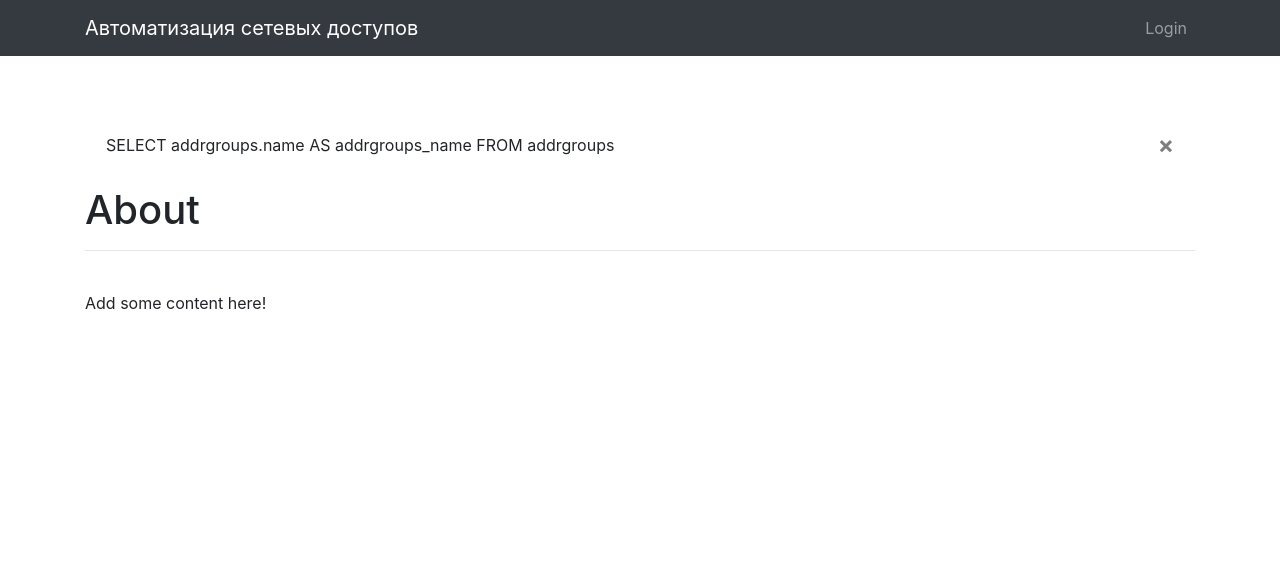
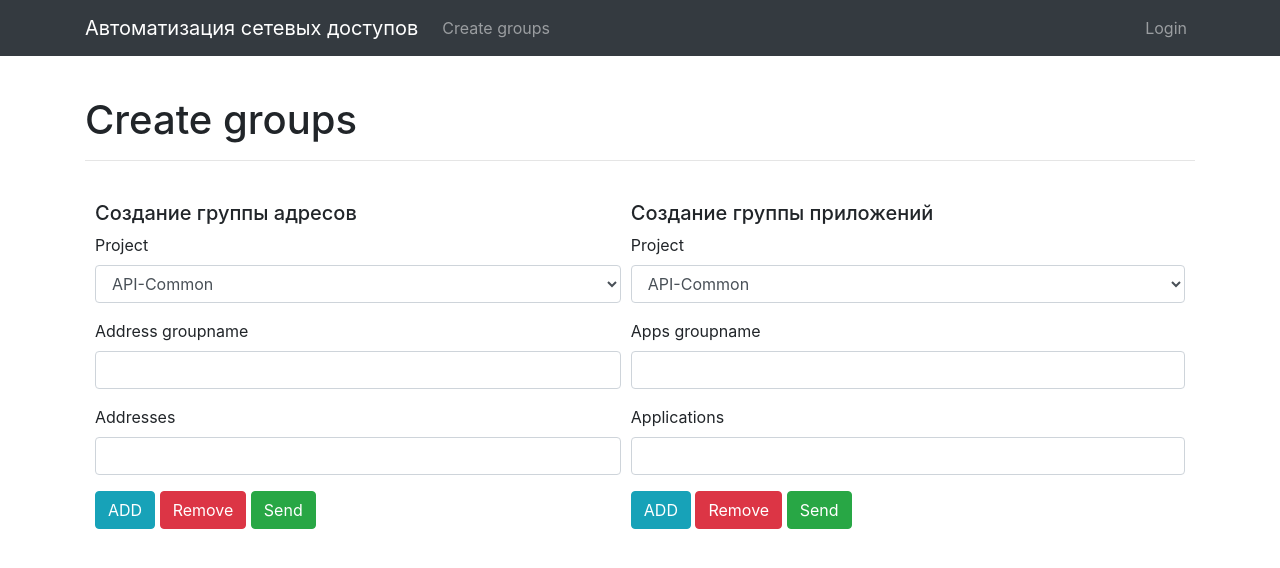
Before and after one commit to De1f364/flaskproject, a Flask app: page /about/ in a window 1280 px wide. Shown: the top 568 px of the page. Run offline with Flask 2, Linux system fonts and the light colour scheme; parts of the project's set-up code (start-up, migrations or seed data) failed here and were passed over; some libraries are stand-ins or nearby versions.

Commit message:
add buttons for create groups

```diff
--- a/project/client/static/main.js
+++ b/project/client/static/main.js
@@ -1,5 +1,48 @@
 // custom javascript
 
 $( document ).ready(function() {
-  console.log('Sanity Check!');
+    let fieldNum = 0;
+    let fieldNumApp = 0
+        $("#add-address").click(function() {
+          $('<div>').attr({
+            class: 'form-group',
+            id: 'form-group-' + fieldNum
+          }).appendTo('.addr-form')
+          $('<input>').attr({
+            class: 'form-control',
+            type: 'text',
+            id: 'addresses-' + fieldNum,
+            name: 'addresses-' + fieldNum,
+          }).appendTo('#form-group-' + fieldNum);
+          fieldNum++
+        });
+
+        $("#remove-address").click(function () {
+          if (fieldNum > 0) {
+            $("#form-group-" + (fieldNum - 1)).remove()
+            fieldNum--
+          }
+        });
+
+        $("#add-app").click(function() {
+          $('<div>').attr({
+            class: 'form-group',
+            id: 'form-group-' + fieldNumApp
+          }).appendTo('.app-form')
+          $('<input>').attr({
+            class: 'form-control',
+            type: 'text',
+            id: 'addresses-' + fieldNumApp,
+            name: 'addresses-' + fieldNumApp,
+          }).appendTo('#form-group-' + fieldNumApp);
+          fieldNumApp++
+        });
+
+        $("#remove-app").click(function () {
+          if (fieldNumApp > 0) {
+            $("#form-group-" + (fieldNumApp - 1)).remove()
+            fieldNumApp--
+          }
+        });
+
 });
--- a/project/client/templates/header.html
+++ b/project/client/templates/header.html
@@ -8,7 +8,10 @@
     </button>
     <div class="collapse navbar-collapse" id="navbarNav">
       <!-- Main Navigation -->
-
+       <ul class="navbar-nav">
+        <li class="nav-item">
+          <a class="nav-link" href="{{ url_for('main.about') }}">Create groups</a>
+        </li>
         {% if current_user.is_authenticated %}
         <li class="nav-item">
           <a class="nav-link" href="{{ url_for('user.members') }}">Members</a>
--- a/project/client/templates/main/about.html
+++ b/project/client/templates/main/about.html
@@ -1,11 +1,44 @@
 {% extends "_base.html" %}
+{% import "bootstrap/wtf.html" as wtf %}
 {% block content %}
+
+<style type="text/css">
+    .flex {display: flex; padding: 0 5px;}
+    .flex-item {  flex: 1 1 auto; margin: 0 5px;}
+        </style>
 
 <div class="body-content">
   <div>
-    <h1>About</h1>
+    <h1>Create groups</h1>
     <hr><br>
-    <p>Add some content here!</p>
+      <div class="flex">
+    <div class="flex-item">
+      <form name="post" method="post" action="{{ url_for('main.handle_data_addr') }}">
+          <h5>Создание группы адресов</h5>
+          <div class="addr-form">
+   {{ wtf.form_field(addr_form.project_addr) }}
+   {{ wtf.form_field(addr_form.name_addrs) }}
+   {{ wtf.form_field(addr_form.addresses) }}
+              </div>
+  <button class="btn btn-info" type="button" id="add-address">ADD</button>
+  <button class="btn btn-danger" type="button" id="remove-address">Remove</button>
+  <button class="btn btn-success" type="submit">Send</button>
+ </form>
+    </div>
+      <div class="flex-item">
+      <form name="post" method="post" action="{{ url_for('main.handle_data_app') }}">
+          <h5>Создание группы приложений</h5>
+          <div class="app-form">
+   {{ wtf.form_field(app_form.project_app) }}
+   {{ wtf.form_field(app_form.name_apps) }}
+   {{ wtf.form_field(app_form.apps) }}
+          </div>
+  <button class="btn btn-info" type="button" id="add-app">ADD</button>
+  <button class="btn btn-danger" type="button" id="remove-app">Remove</button>
+  <button class="btn btn-success" type="submit">Send</button>
+ </form>
+    </div>
+      </div>
   </div>
 </div>
 
--- a/project/server/main/forms.py
+++ b/project/server/main/forms.py
@@ -41,8 +41,9 @@ class AccessName(FlaskForm):
 
 
 class SelectAddrForm(FlaskForm):
-    addr_groups = QuerySelectField(query_factory=lambda: Addrgroup.query.all(), get_label="name")
+    src_groups = QuerySelectField("src groups", query_factory=lambda: Addrgroup.query.all(), get_label="name")
+    dst_groups = QuerySelectField("dst groups", query_factory=lambda: Addrgroup.query.all(), get_label="name")
 
 
 class SelectAppForm(FlaskForm):
-    app_groups = QuerySelectField(query_factory=lambda: Appgroup.query.all(), get_label="name")
+    app_groups = QuerySelectField("apps", query_factory=lambda: Appgroup.query.all(), get_label="name")
--- a/project/server/main/views.py
+++ b/project/server/main/views.py
@@ -31,8 +31,13 @@ def home():
 
 @main_blueprint.route("/about/")
 def about():
-    flash(Addrgroup.query.with_entities(Addrgroup.name))
-    return render_template("main/about.html")
+    addr_form = AddressForm()
+    app_form = AppForm()
+    select_project = SelectProjectForm()
+    return render_template("main/about.html",
+                           addr_form=addr_form,
+                           app_form=app_form,
+                           select_project=select_project)
 
 
 @main_blueprint.route("/handle_data_addr", methods=["GET", "POST"])
@@ -40,6 +45,7 @@ def handle_data_addr():
     json_to_api = {}
     addr_form = AddressForm(request.form)
     if addr_form.validate_on_submit():
+        print(addr_form.addresses())
         group_name = Addrgroup(project=addr_form.project_addr.data, name=addr_form.name_addrs.data, addresses=addr_form.addresses.data)
         db.session.add(group_name)
         db.session.commit()
@@ -76,14 +82,14 @@ def handle_data_app():
 def handle_data_accesses():
     json_to_api = {}
     name = AccessName(request.form)
-    src_addr = SelectAddrForm(request.form)
-    dst_addr = SelectAddrForm(request.form)
+    select_src_addr = SelectAddrForm(request.form)
+    select_dst_addr = SelectAddrForm(request.form)
     app = SelectAppForm(request.form)
-    if src_addr.validate_on_submit() and dst_addr.validate_on_submit():
+    if select_src_addr.validate_on_submit() and select_dst_addr.validate_on_submit():
         access = Accesses(name=name.name.data,
-                         src=src_addr.addr_groups.name,
-                         dst=dst_addr.addr_groups.name,
-                         app=app.app_groups.name)
+                          src=select_src_addr.src_groups.name,
+                          dst=select_dst_addr.dst_groups.name,
+                          app=app.app_groups.name)
         db.session.add(access)
         db.session.commit()
         json_to_api["name"] = access.name
@@ -92,6 +98,6 @@ def handle_data_accesses():
         json_to_api["app"] = access.app
         json.dumps(json_to_api)
         flash(json_to_api)
-        flash("Address group added", "success")
+        flash("Access created", "success")
         return redirect(url_for("main.home"))
     return redirect(url_for("main.about"))
```
Also changed, not shown: project/client/static/home.js (deleted, +0 -10 lines), project/client/templates/home.js (deleted, +0 -10 lines), project/client/templates/main/home.html (+15 -34 lines), project/client/templates/main/home.js (deleted, +0 -10 lines), project/server/dev.db.
